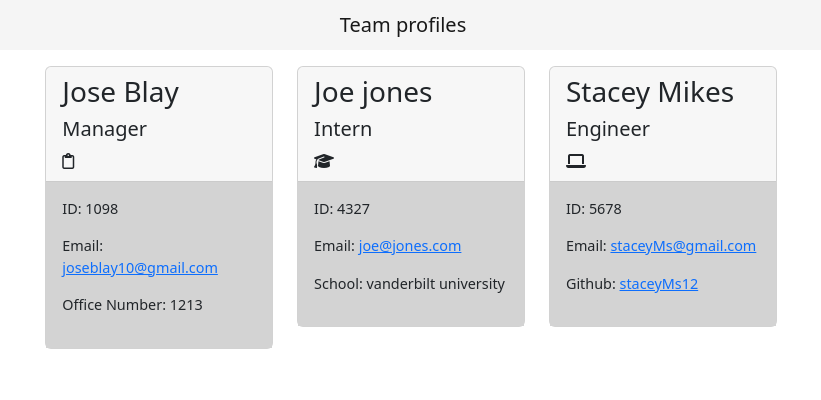
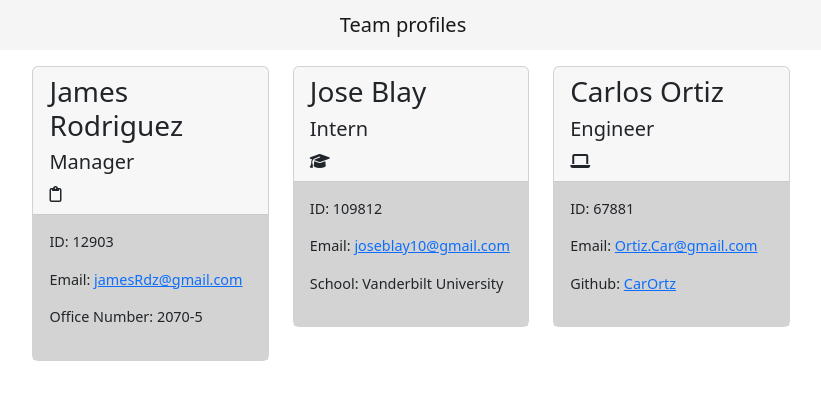
Before and after one commit to JBlay10/TeamProf-Generator, a website: page dist/index.html in a window 1280 px wide. Shown: the whole page, without its empty margins (229-1050 px from the left). Drawn offline with nearby package versions, Linux system fonts and the light colour scheme.

```diff
--- a/dist/index.html
+++ b/dist/index.html
@@ -22,14 +22,14 @@
     <div class="col mt-3">
     <div class="card h-150">
         <div class="card-header">
-            <h3>Jose Blay</h3>
+            <h3>James Rodriguez</h3>
             <h5>Manager</h5><i class="fa-regular fa-clipboard"></i>
         </div>
 
         <div class="card-body">
-            <p class="id">ID: 1098</p>
-            <p class="email">Email: <a href="mailto: joseblay10@gmail.com">joseblay10@gmail.com</a></p>
-            <p class="officeNumber">Office Number: 1213</p>
+            <p class="id">ID: 12903</p>
+            <p class="email">Email: <a href="mailto: jamesRdz@gmail.com">jamesRdz@gmail.com</a></p>
+            <p class="officeNumber">Office Number: 2070-5</p>
         </div>
     </div>
 </div>
@@ -37,14 +37,14 @@
     <div class="col mt-3">
     <div class="card h-150">
         <div class="card-header">
-            <h3>Joe jones</h3>
+            <h3>Jose Blay</h3>
             <h5>Intern</h5><i class="fa-sharp fa-solid fa-graduation-cap"></i>
         </div>
 
         <div class="card-body">
-            <p class="id">ID: 4327</p>
-            <p class="email">Email: <a href="mailto: joe@jones.com">joe@jones.com</a></p>
-            <p class="school">School: vanderbilt university</p>
+            <p class="id">ID: 109812</p>
+            <p class="email">Email: <a href="mailto: joseblay10@gmail.com">joseblay10@gmail.com</a></p>
+            <p class="school">School: Vanderbilt University</p>
         </div>
     </div>
 </div>
@@ -52,14 +52,14 @@
     <div class="col mt-3">
     <div class="card h-150">
         <div class="card-header">
-            <h3>Stacey Mikes</h3>
+            <h3>Carlos Ortiz</h3>
             <h5>Engineer</h5><i class="fa-solid fa-laptop"></i>
         </div>
 
         <div class="card-body">
-            <p class="id">ID: 5678</p>
-            <p class="email">Email: <a href="mailto: staceyMs@gmail.com">staceyMs@gmail.com</a></p>
-            <p class="github">Github: <a href="https://github.com/staceyMs12">staceyMs12</a></p>
+            <p class="id">ID: 67881</p>
+            <p class="email">Email: <a href="mailto: Ortiz.Car@gmail.com">Ortiz.Car@gmail.com</a></p>
+            <p class="github">Github: <a href="https://github.com/CarOrtz">CarOrtz</a></p>
         </div>
     </div>
 </div>
```
Also changed, not shown: README.md.
